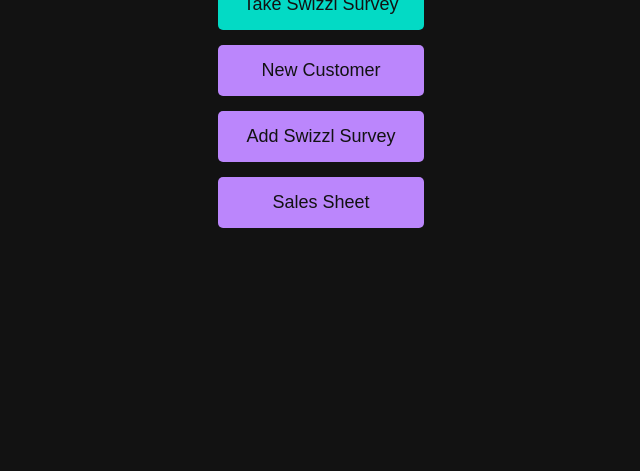
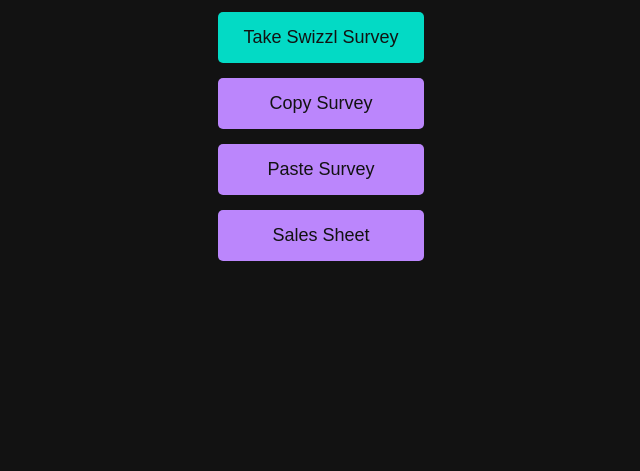
Before and after one commit to davidkrandall/club, a plain HTML site: page index.html in a window 1280 px wide. Shown: the part 329-800 px from the top of the page, without its empty margins (319-959 px from the left). Drawn offline with Linux system fonts and the light colour scheme.

Commit message:
added copy button and reordered

```diff
--- a/index.html
+++ b/index.html
@@ -48,9 +48,10 @@
 <body>
     <div class="container">
         <h1>Swizzl Demo</h1>
+        <a href="https://airtable.com/apppgCUAbyxEZzMG3/pagjFEItVtGVsRsSd/form" class="button">New Customer</a>
         <a href="https://cars.swizzl.ai/" class="button highlight-button">Take Swizzl Survey</a>
-        <a href="https://airtable.com/apppgCUAbyxEZzMG3/pagjFEItVtGVsRsSd/form" class="button">New Customer</a>
-        <a href="https://airtable.com/apppgCUAbyxEZzMG3/paglRCHQWlEW1K1Rf/form" class="button">Add Swizzl Survey</a>
+        <a href="https://console.swizzl.ai/dashboard?country=NA&subdomain=cars&device_type=all" class="button">Copy Survey</a>
+        <a href="https://airtable.com/apppgCUAbyxEZzMG3/paglRCHQWlEW1K1Rf/form" class="button">Paste Survey</a>
         <a href="https://airtable.com/apppgCUAbyxEZzMG3/shrCOvVfQIFjGTtQp?g9Gky=recBqYKKJmn5rgHzV" class="button">Sales Sheet</a>
     </div>
 </body>
```
